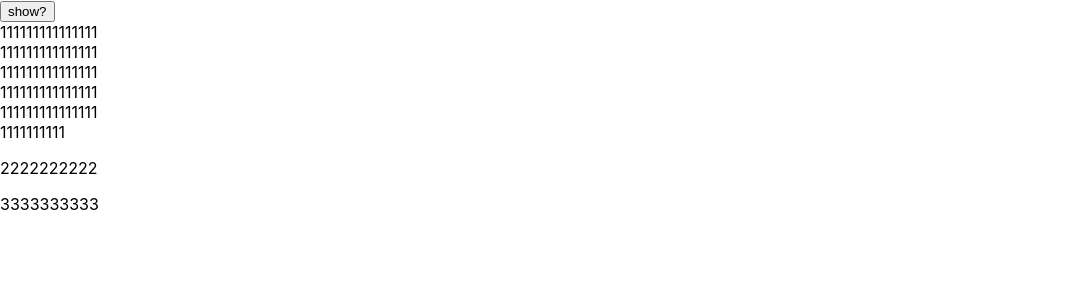
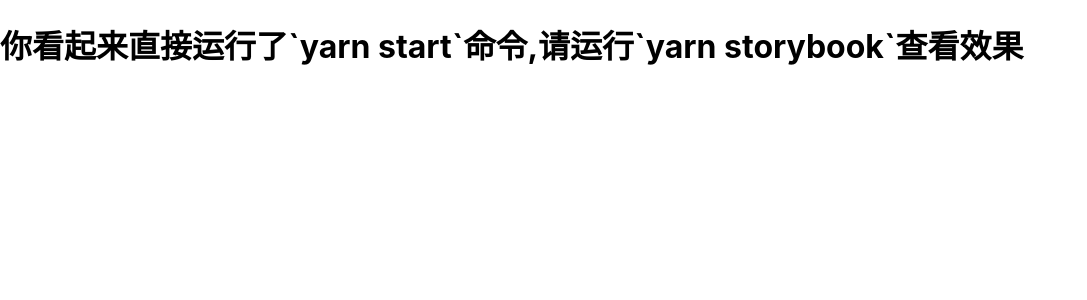
Before and after one commit to tohsaka888/personal-custom-animation, a React (Create React App) app: page / in a window 1280 px wide. Shown: the top 300 px of the page, without its empty margins (0-1087 px from the left). Built offline with nearby package versions, Linux system fonts and the light colour scheme.

Commit message:
app.js不再运行示例,改为storybook

```diff
--- a/src/App.tsx
+++ b/src/App.tsx
@@ -1,74 +1,9 @@
-import { useState } from "react";
 import "./App.css";
-import TextMovement from "./springs/TextMovement";
-import TransformCard from "./springs/TransformCard";
-import { SpringConfig } from "react-spring";
-import JumpCard from "./springs/JumpCard";
-import ListTransform from "./springs/ListTransform";
-import JumpText from "./springs/JumpText";
-
-const configsLeft: SpringConfig = {
-  mass: 1,
-  tension: 200,
-  friction: 50,
-  bounce: 0.8,
-};
-
-const configsRight: SpringConfig = {
-  mass: 1,
-  tension: 200,
-  friction: 30,
-  bounce: 0.8,
-};
-
-const items = [1, 2, 3, 4, 5];
 
 function App() {
-  const [isMove, setIsMove] = useState<boolean>(true);
   return (
     <div>
-      <button
-        onClick={() => {
-          setIsMove(!isMove);
-        }}
-      >
-        show?
-      </button>
-      {/* <TransformCard isMove={isMove} configs={configsLeft}>
-        <div className="card">card</div>
-      </TransformCard>
-      <TextMovement
-        isMove={isMove}
-        initialFontSize="1rem"
-        transformFontSize="5rem"
-      >
-        <div style={{ textAlign: "center" }}>Hello,我是Tohsaka888</div>
-      </TextMovement>
-      <TransformCard
-        isMove={isMove}
-        configs={configsRight}
-        initialX={-100}
-        delay={200}
-      >
-        <div className="card">card</div>
-      </TransformCard> */}
-      {/* <JumpCard height="30vh" width="10vw">
-        <div style={{ height: "30vh", width: "10vw", backgroundColor: "red" }}>
-          card
-        </div>
-      </JumpCard> */}
-      <ListTransform isMove={isMove}>
-        <div>111111111111111</div>
-        <div>111111111111111</div>
-        <div>111111111111111</div>
-        <div>111111111111111</div>
-        <div>111111111111111</div>
-      </ListTransform>
-      <JumpText isJump={isMove}>
-        <div>1111111111</div>
-        <div>2222222222</div>
-        <div>3333333333</div>
-      </JumpText>
+      <h1>你看起来直接运行了`yarn start`命令,请运行`yarn storybook`查看效果</h1>
     </div>
   );
 }
```
